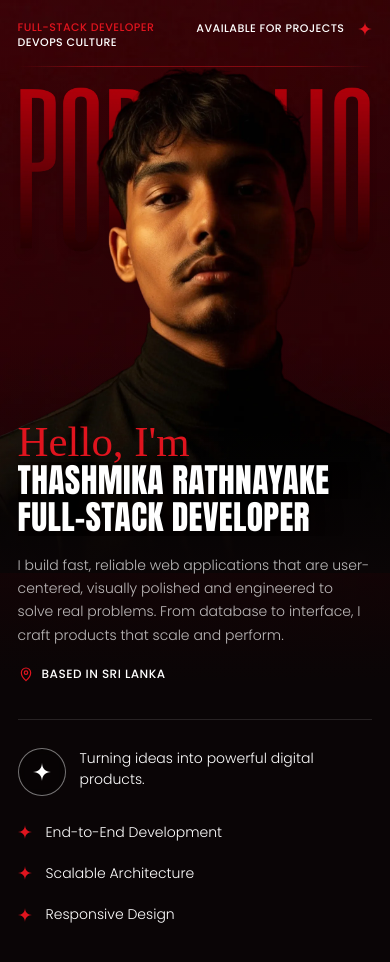
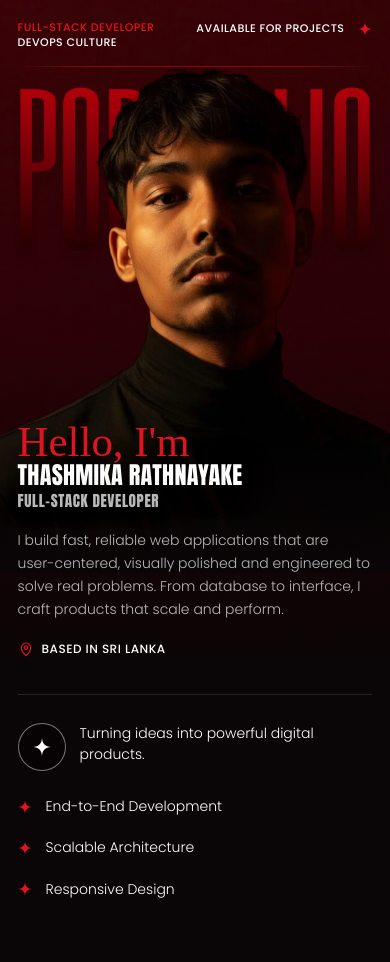
Before and after one commit to realthash/portfolio, a React (Vite) app in the folder portfolio/: page / in a window 390 px wide. Shown: the top 962 px of the page. Built offline with nearby package versions, Linux system fonts and the light colour scheme; a web font is replaced by a local one.

Commit message:
feat: reacreate the text animation

```diff
--- a/portfolio/src/lib/gsap.js
+++ b/portfolio/src/lib/gsap.js
@@ -1,8 +1,10 @@
 // Single place to register GSAP plugins so every section imports the same instance.
 import gsap from 'gsap';
 import { ScrollTrigger } from 'gsap/ScrollTrigger';
+import { SplitText } from 'gsap/SplitText';
+import { ScrambleTextPlugin } from 'gsap/ScrambleTextPlugin';
 import { useGSAP } from '@gsap/react';
 
-gsap.registerPlugin(useGSAP, ScrollTrigger);
+gsap.registerPlugin(useGSAP, ScrollTrigger, SplitText, ScrambleTextPlugin);
 
-export { gsap, ScrollTrigger, useGSAP };
+export { gsap, ScrollTrigger, SplitText, useGSAP };
--- a/portfolio/src/sections/Hero.css
+++ b/portfolio/src/sections/Hero.css
@@ -109,7 +109,7 @@
   left: var(--gutter);
   bottom: clamp(24px, 5.5vh, 56px);
   z-index: 2;
-  max-width: min(46vw, 640px);
+  max-width: min(60vw, 880px);
 }
 
 .hero__hello {
@@ -120,24 +120,44 @@
   margin-bottom: -0.05em;
 }
 
+.hero__headings {
+  display: flex;
+  flex-direction: column;
+}
+
 .hero__name {
   font-family: var(--f-display);
   font-weight: 400;
-  font-size: clamp(2.4rem, 4.3vw, 4.9rem);
-  line-height: 1.04;
+  font-size: clamp(2.2rem, 3.8vw, 4.6rem);
+  line-height: 1.02;
   letter-spacing: 0.01em;
   text-transform: uppercase;
   text-shadow: 0 4px 30px rgba(0, 0, 0, 0.55);
+  white-space: nowrap;
+}
+
+.hero__title {
+  font-family: var(--f-display);
+  font-weight: 400;
+  font-size: clamp(1.15rem, 1.8vw, 2.1rem);
+  line-height: 1.15;
+  letter-spacing: 0.04em;
+  text-transform: uppercase;
+  color: var(--c-muted);
+  text-shadow: 0 2px 20px rgba(0, 0, 0, 0.5);
+  margin-top: clamp(4px, 0.8vh, 10px);
+  white-space: nowrap;
 }
 
 .hero__line {
   display: block;
-  overflow: hidden;
+  white-space: nowrap;
   padding-block: 0.03em;
 }
 
 .hero__line-inner {
   display: inline-block;
+  white-space: nowrap;
 }
 
 .hero__bio {
@@ -280,7 +300,14 @@
   }
 
   .hero__name {
-    font-size: clamp(1.9rem, 8.6vw, 3.6rem);
+    font-size: clamp(1.4rem, 6.2vw, 2.6rem);
+    white-space: nowrap;
+  }
+
+  .hero__title {
+    font-size: clamp(0.95rem, 3.8vw, 1.45rem);
+    margin-top: 4px;
+    white-space: nowrap;
   }
 
   .hero__bio {
--- a/portfolio/src/sections/Hero.jsx
+++ b/portfolio/src/sections/Hero.jsx
@@ -1,5 +1,5 @@
 import { useRef } from 'react';
-import { gsap, useGSAP } from '../lib/gsap.js';
+import { gsap, SplitText, useGSAP } from '../lib/gsap.js';
 import { hero } from '../data/content.js';
 import background from '../assets/background.webp';
 import portfolioWord from '../assets/portfolio-word.webp';
@@ -23,6 +23,44 @@ function Pin() {
   );
 }
 
+const SCRAMBLE_CHARS = 'ABCDEFGHIJKLMNOPQRSTUVWXYZ0123456789#%&*<>/';
+
+// Adds a scramble-decode for each element to the timeline, starting `gap` seconds apart.
+// Duration scales with text length so short and long labels finish at a similar pace.
+function addScramble(tl, targets, position, { gap = 0.1, speed = 0.045, min = 0.7 } = {}) {
+  gsap.utils.toArray(targets).forEach((el, i) => {
+    const text = el.textContent;
+    tl.fromTo(el, { autoAlpha: 0 }, { autoAlpha: 1, duration: 0.01 }, position + i * gap).to(
+      el,
+      {
+        duration: Math.max(min, text.length * speed),
+        ease: 'none',
+        scrambleText: { text, chars: SCRAMBLE_CHARS, revealDelay: 0.3, speed: 0.6 },
+      },
+      '<',
+    );
+  });
+}
+
+// Masked line-by-line rise. autoSplit re-splits after fonts load or on resize.
+function revealLines(targets, delay) {
+  return gsap.utils.toArray(targets).map((el, i) =>
+    SplitText.create(el, {
+      type: 'lines',
+      mask: 'lines',
+      autoSplit: true,
+      onSplit: (self) =>
+        gsap.from(self.lines, {
+          yPercent: 100,
+          duration: 0.9,
+          stagger: 0.08,
+          ease: 'power3.out',
+          delay: delay + i * 0.2,
+        }),
+    }),
+  );
+}
+
 export default function Hero() {
   const root = useRef(null);
 
@@ -36,11 +74,25 @@ export default function Hero() {
         tl.from('.hero__bg', { autoAlpha: 0, scale: 1.08, duration: 1.6, ease: 'power2.out' })
           .from('.hero__word', { autoAlpha: 0, yPercent: 12, scale: 1.04, duration: 1.5 }, 0.15)
           .from('.hero__portrait', { autoAlpha: 0, y: 70, duration: 1.4 }, 0.35)
-          .from('.hero__top > *, .hero__rule', { autoAlpha: 0, y: -14, stagger: 0.08, duration: 0.8 }, 0.6)
-          .from('.hero__hello', { autoAlpha: 0, x: -24, duration: 0.9 }, 0.8)
-          .from('.hero__line-inner', { yPercent: 110, stagger: 0.12, duration: 1 }, 0.85)
-          .from('.hero__bio, .hero__location', { autoAlpha: 0, y: 18, stagger: 0.1, duration: 0.9 }, 1.1)
-          .from('.hero__aside > *', { autoAlpha: 0, x: 24, stagger: 0.1, duration: 0.9 }, 1.1);
+          .from('.hero__rule', { scaleX: 0, transformOrigin: 'left center', duration: 1.2, ease: 'power2.inOut' }, 0.5)
+          .from('.hero__top .hero__spark', { autoAlpha: 0, rotate: -90, duration: 0.8 }, 0.9)
+          // Handwriting wipe: clip from left to right; negative insets leave room for script swashes.
+          .fromTo(
+            '.hero__hello',
+            { clipPath: 'inset(-30% 100% -30% -10%)' },
+            { clipPath: 'inset(-30% -10% -30% -10%)', duration: 1.4, ease: 'power2.inOut' },
+            0.8,
+          )
+          .from('.hero__location .hero__pin', { autoAlpha: 0, y: -8, duration: 0.6 }, 1.5)
+          .from('.hero__badge', { autoAlpha: 0, scale: 0.6, duration: 0.8, ease: 'back.out(1.6)' }, 1.2)
+          .from('.hero__skills .hero__spark', { autoAlpha: 0, rotate: -90, scale: 0.4, stagger: 0.15, duration: 0.6 }, 1.4);
+
+        addScramble(tl, '.hero__top .js-scramble', 0.6);
+        addScramble(tl, '.hero__line-inner', 0.9, { gap: 0.25, speed: 0.07, min: 1.2 });
+        addScramble(tl, '.hero__location .js-scramble', 1.5);
+        addScramble(tl, '.hero__skills .js-scramble', 1.45, { gap: 0.15 });
+
+        revealLines('.hero__bio, .hero__tagline p', 1.2);
       });
     },
     { scope: root },
@@ -52,11 +104,11 @@ export default function Hero() {
 
       <header className="hero__top">
         <p className="hero__role">
-          <span className="hero__role-main">{hero.role}</span>
-          <span className="hero__role-sub">{hero.roleSub}</span>
+          <span className="hero__role-main js-scramble">{hero.role}</span>
+          <span className="hero__role-sub js-scramble">{hero.roleSub}</span>
         </p>
         <p className="hero__status">
-          {hero.availability}
+          <span className="js-scramble">{hero.availability}</span>
           <Sparkle className="hero__spark" />
         </p>
       </header>
@@ -69,18 +121,22 @@ export default function Hero() {
 
       <div className="hero__intro">
         <p className="hero__hello">{hero.greeting}</p>
-        <h1 className="hero__name">
-          <span className="hero__line">
-            <span className="hero__line-inner">{hero.name}</span>
-          </span>
-          <span className="hero__line">
-            <span className="hero__line-inner">{hero.title}</span>
-          </span>
-        </h1>
+        <div className="hero__headings">
+          <h1 className="hero__name" aria-label={hero.name}>
+            <span className="hero__line hero__line--name">
+              <span className="hero__line-inner">{hero.name}</span>
+            </span>
+          </h1>
+          <p className="hero__title" aria-label={hero.title}>
+            <span className="hero__line hero__line--title">
+              <span className="hero__line-inner">{hero.title}</span>
+            </span>
+          </p>
+        </div>
         <p className="hero__bio">{hero.bio}</p>
         <p className="hero__location">
           <Pin />
-          {hero.location}
+          <span className="js-scramble">{hero.location}</span>
         </p>
       </div>
 
@@ -95,7 +151,7 @@ export default function Hero() {
           {hero.skills.map((skill) => (
             <li key={skill}>
               <Sparkle className="hero__spark" />
-              {skill}
+              <span className="js-scramble">{skill}</span>
             </li>
           ))}
         </ul>
```
